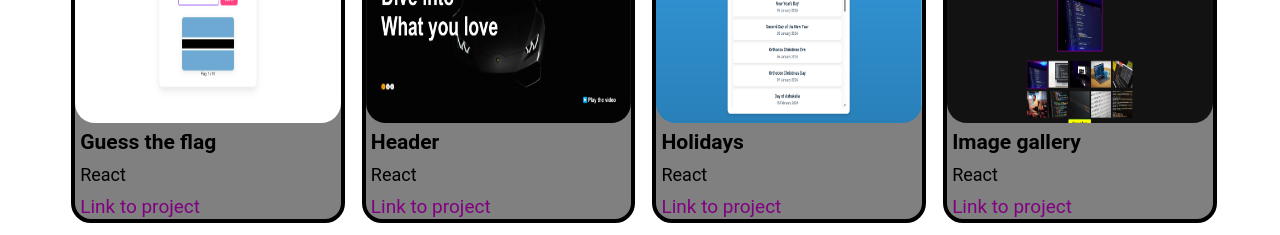
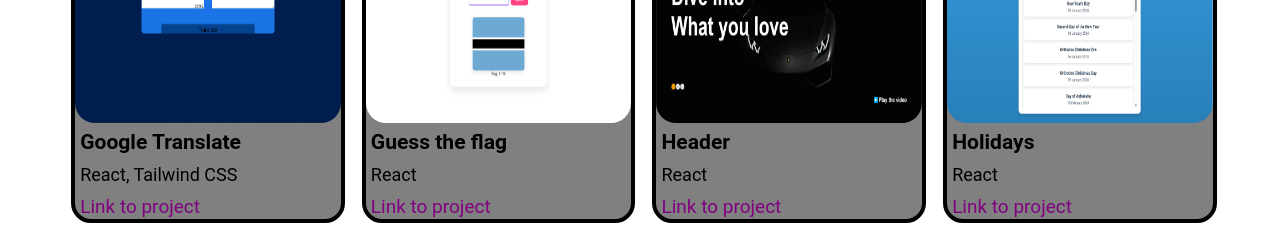
Before and after one commit to suadpllana/all-projects, a React (Vite) app: page / in a window 1280 px wide. Shown: the part 2160-2395 px from the top of the page. Built offline with nearby package versions, Linux system fonts and the light colour scheme.

Commit message:
first commit

```diff
--- a/index.html
+++ b/index.html
@@ -2,7 +2,7 @@
 <html lang="en">
   <head>
     <meta charset="UTF-8" />
-    <link rel="icon" type="image/svg+xml" href="/vite.svg" />
+    <link rel="icon" type="image/svg+xml" href="./src/assets/image.png" />
     <meta name="viewport" content="width=device-width, initial-scale=1.0" />
     <title>All Projects</title>
   </head>
--- a/src/data.js
+++ b/src/data.js
@@ -192,6 +192,13 @@
         title: "Games",
         tools: "React",
         link: "https://suadpllana.github.io/games",
+        type: "complex"
+    },
+     {
+        image: translation,
+        title: "Google Translate",
+        tools: "React, Tailwind CSS",
+        link: "https://suadpllana.github.io/translate",
         type: "complex"
     },
     {
@@ -393,13 +400,7 @@
         link: "https://suadpllana.github.io/to-do-list",
         type: "intermediate"
     },
-    {
-        image: translation,
-        title: "Translation",
-        tools: "React, Tailwind CSS",
-        link: "https://suadpllana.github.io/translate",
-        type: "complex"
-    },
+
     {
         image: university,
         title: "University",
```
Also changed, not shown: src/assets/image.png (added).
